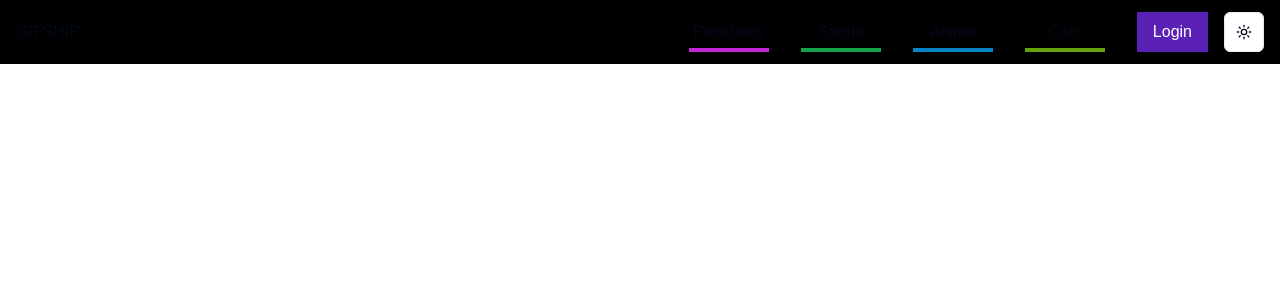
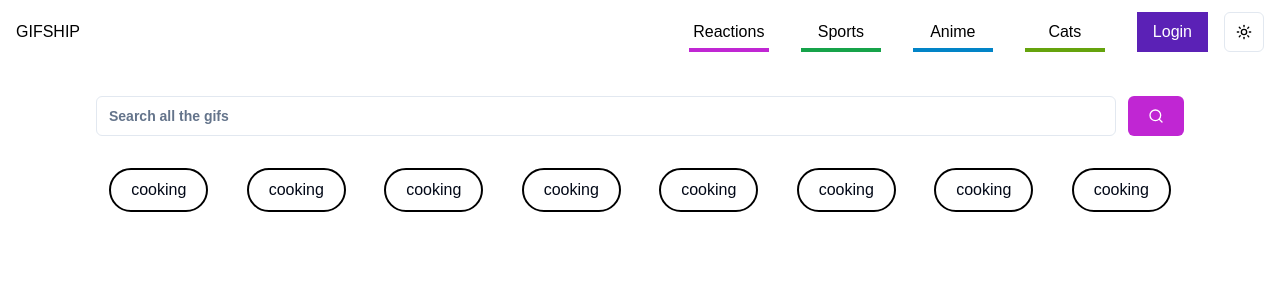
Before and after one commit to krishnnnnaaa/GifShip, a Next.js app: page /page in a window 1280 px wide. Shown: the top 300 px of the page. Built offline with nearby package versions, Linux system fonts and the light colour scheme.

Commit message:
Integrated shadcn

```diff
--- a/package.json
+++ b/package.json
@@ -12,6 +12,7 @@
     "@radix-ui/react-dropdown-menu": "^2.1.2",
     "@radix-ui/react-slot": "^1.1.0",
     "appwrite": "^16.0.2",
+    "axios": "^1.7.7",
     "class-variance-authority": "^0.7.0",
     "clsx": "^2.1.1",
     "lucide-react": "^0.454.0",
--- a/src/app/(app)/page/page.tsx
+++ b/src/app/(app)/page/page.tsx
@@ -1,11 +1,15 @@
 'use client'
 import Navbar from '@/components/Navbar'
+import QuickBadge from '@/components/QuickBadge'
+import Search from '@/components/Search'
 import React from 'react'
 
 const page = () => {
   return (
     <div>
         <Navbar/>
+        <Search/>
+        <QuickBadge/>
     </div>
   )
 }
--- a/src/app/environment/config.ts
+++ b/src/app/environment/config.ts
@@ -5,5 +5,6 @@ const env = {
     appwriteCollectionId: String(process.env.APPWRITE_COLLECTION_ID),
     appwriteBucketId: String(process.env.APPWRITE_BUCKET_ID),
     originkey: String(process.env.ORIGIN_KEY),
+    giphyKey: String(process.env.GIPHY_KEY),
 }
 export default env
--- a/src/components/Navbar.tsx
+++ b/src/components/Navbar.tsx
@@ -15,17 +15,21 @@ import {
 const Navbar = () => {
   const { setTheme } = useTheme();
   return (
-    <div className="flex items-center py-3 px-4 justify-between bg-black">
+    <div className="flex items-center py-3 px-4 justify-between dark:text-white text-black dark:bg-[#010B13]">
       <div>
         <h1>GIFSHIP</h1>
       </div>
       <div>
         <ul className="flex items-center">
-            <li className="pt-2 pb-1 cursor-pointer w-20 text-center mx-4 border-b-4 border-fuchsia-600	hover:bg-fuchsia-600 transition-all">Reactions</li>
-            <li className="pt-2 pb-1 cursor-pointer w-20 text-center mx-4 border-b-4 border-green-600	hover:bg-green-600 transition-all">Sports</li>
-            <li className="pt-2 pb-1 cursor-pointer w-20 text-center mx-4 border-b-4 border-sky-600	hover:bg-sky-600 transition-all">Anime</li>
-            <li className="pt-2 pb-1 cursor-pointer w-20 text-center mx-4 border-b-4 border-lime-600	hover:bg-lime-600 transition-all">Cats</li>
-            <li className="bg-violet-800 px-4 cursor-pointer mx-4 py-2 rounded-none text-white text-base hover:bg-violet-900">
+            <li className="pt-2 pb-1 cursor-pointer w-20 text-center mx-4 border-b-4 border-fuchsia-600	hover:bg-fuchsia-600 hover:text-white transition-all">Reactions</li>
+            <li className="pt-2 pb-1 cursor-pointer w-20 text-center mx-4 border-b-4 border-green-600	hover:bg-green-600
+             hover:text-white transition-all">Sports</li>
+            <li className="pt-2 pb-1 cursor-pointer w-20 text-center mx-4 border-b-4 border-sky-600	hover:bg-sky-600
+             hover:text-white transition-all">Anime</li>
+            <li className="pt-2 pb-1 cursor-pointer w-20 text-center mx-4 border-b-4 border-lime-600	hover:bg-lime-600
+             hover:text-white transition-all">Cats</li>
+            <li className="bg-violet-800 px-4 cursor-pointer
+             mx-4 py-2 rounded-none text-white text-base hover:bg-violet-900">
                 Login
             </li>
 
--- /dev/null
+++ b/src/components/QuickBadge.tsx
@@ -0,0 +1,34 @@
+import React from 'react'
+
+const QuickBadge = () => {
+  return (
+    <div className='flex space-x-3 justify-around w-[85%] mx-auto md:overflow-auto overflow-x-scroll'>
+    <div className='border-2 cursor-pointer dark:border-gray-800 border-black dark:hover:bg-gray-800 rounded-3xl py-2 px-5'>
+        cooking
+    </div>
+    <div className='border-2 cursor-pointer dark:border-gray-800 border-black dark:hover:bg-gray-800 rounded-3xl py-2 px-5'>
+        cooking
+    </div>
+    <div className='border-2 cursor-pointer dark:border-gray-800 border-black dark:hover:bg-gray-800 rounded-3xl py-2 px-5'>
+        cooking
+    </div>
+    <div className='border-2 cursor-pointer dark:border-gray-800 border-black dark:hover:bg-gray-800 rounded-3xl py-2 px-5'>
+        cooking
+    </div>
+    <div className='border-2 cursor-pointer dark:border-gray-800 border-black dark:hover:bg-gray-800 rounded-3xl py-2 px-5'>
+        cooking
+    </div>
+    <div className='border-2 cursor-pointer dark:border-gray-800 border-black dark:hover:bg-gray-800 rounded-3xl py-2 px-5'>
+        cooking
+    </div>
+    <div className='border-2 cursor-pointer dark:border-gray-800 border-black dark:hover:bg-gray-800 rounded-3xl py-2 px-5'>
+        cooking
+    </div>
+    <div className='border-2 cursor-pointer dark:border-gray-800 border-black dark:hover:bg-gray-800 rounded-3xl py-2 px-5'>
+        cooking
+    </div>
+    </div>
+  )
+}
+
+export default QuickBadge
--- /dev/null
+++ b/src/components/Search.tsx
@@ -0,0 +1,16 @@
+import React from 'react'
+import { Input } from "@/components/ui/input"
+import { Button } from './ui/button'
+import { SearchIcon } from 'lucide-react'
+
+
+const Search = () => {
+  return (
+    <div className='w-[85%] mx-auto flex space-x-3 py-8'>
+        <Input type="email" className='bg-white text-black font-semibold' placeholder="Search all the gifs" />
+        <Button className='bg-fuchsia-600 text-white hover:bg-fuchsia-700 px-5'><SearchIcon/></Button>
+    </div>
+  )
+}
+
+export default Search
--- /dev/null
+++ b/src/components/Trending.tsx
@@ -0,0 +1,29 @@
+'use client'
+import env from '@/app/environment/config'
+import axios from 'axios'
+import React, { useEffect } from 'react'
+
+const Trending = () => {
+    const showTrending = async()=> {
+        try {
+            await axios.post(`https://api.giphy.com/v1/gifs/trending?api_key=${env.giphyKey}&limit=50&offset=0&rating=g&bundle=messaging_non_clips`)
+        } catch (error) {
+
+        }
+    }
+    useEffect(() => {
+    }, [])
+
+  return (
+    <div>
+        <div>
+            <h1>Trending Now</h1>
+        </div>
+        <div>
+
+        </div>
+    </div>
+  )
+}
+
+export default Trending
--- /dev/null
+++ b/src/components/ui/input.tsx
@@ -0,0 +1,25 @@
+import * as React from "react"
+
+import { cn } from "@/lib/utils"
+
+export interface InputProps
+  extends React.InputHTMLAttributes<HTMLInputElement> {}
+
+const Input = React.forwardRef<HTMLInputElement, InputProps>(
+  ({ className, type, ...props }, ref) => {
+    return (
+      <input
+        type={type}
+        className={cn(
+          "flex h-10 w-full rounded-md border border-input bg-background px-3 py-2 text-sm ring-offset-background file:border-0 file:bg-transparent file:text-sm file:font-medium file:text-foreground placeholder:text-muted-foreground focus-visible:outline-none focus-visible:ring-2 focus-visible:ring-ring focus-visible:ring-offset-2 disabled:cursor-not-allowed disabled:opacity-50",
+          className
+        )}
+        ref={ref}
+        {...props}
+      />
+    )
+  }
+)
+Input.displayName = "Input"
+
+export { Input }
```
Also changed, not shown: 1 other file (tests, documents, lock files or other folders).
